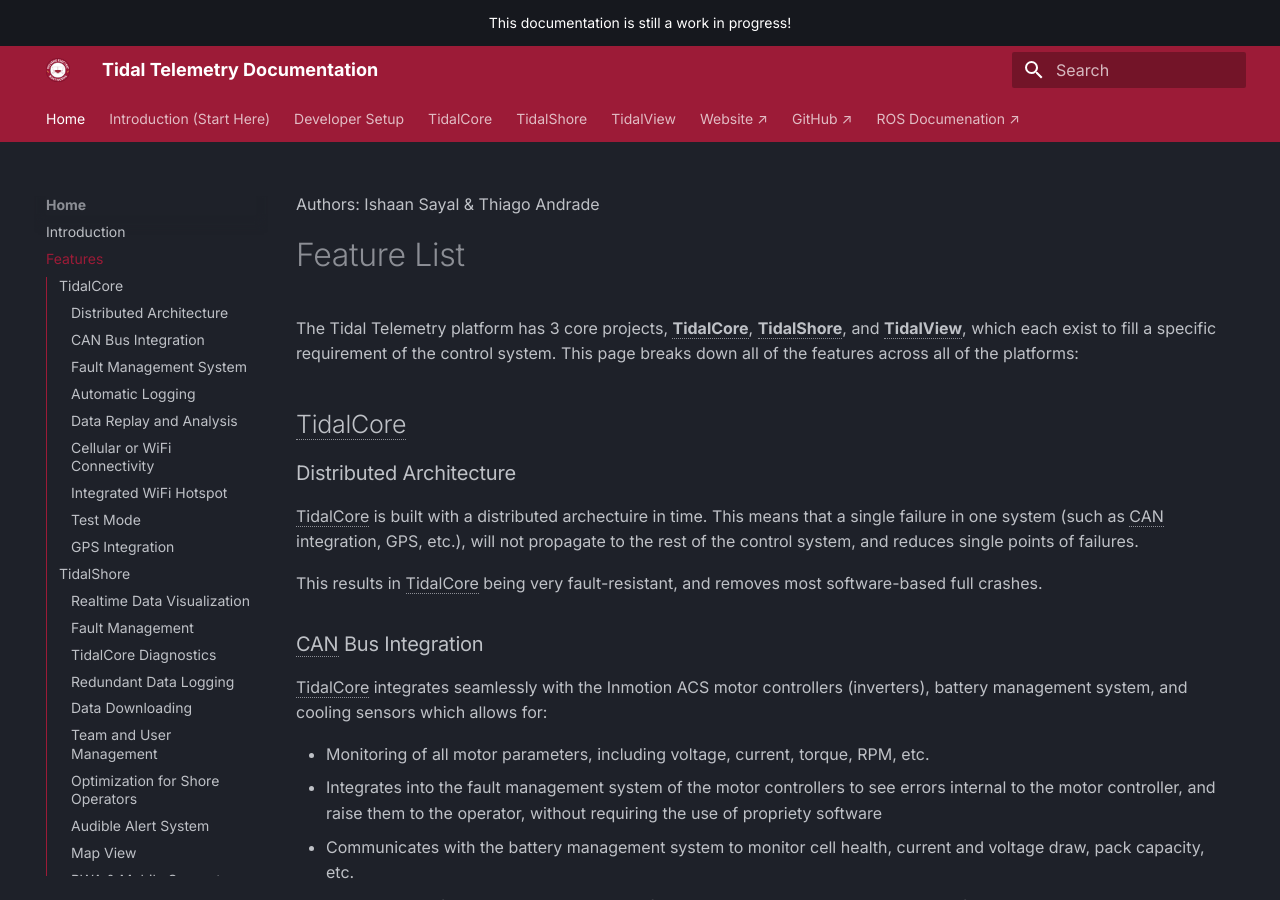
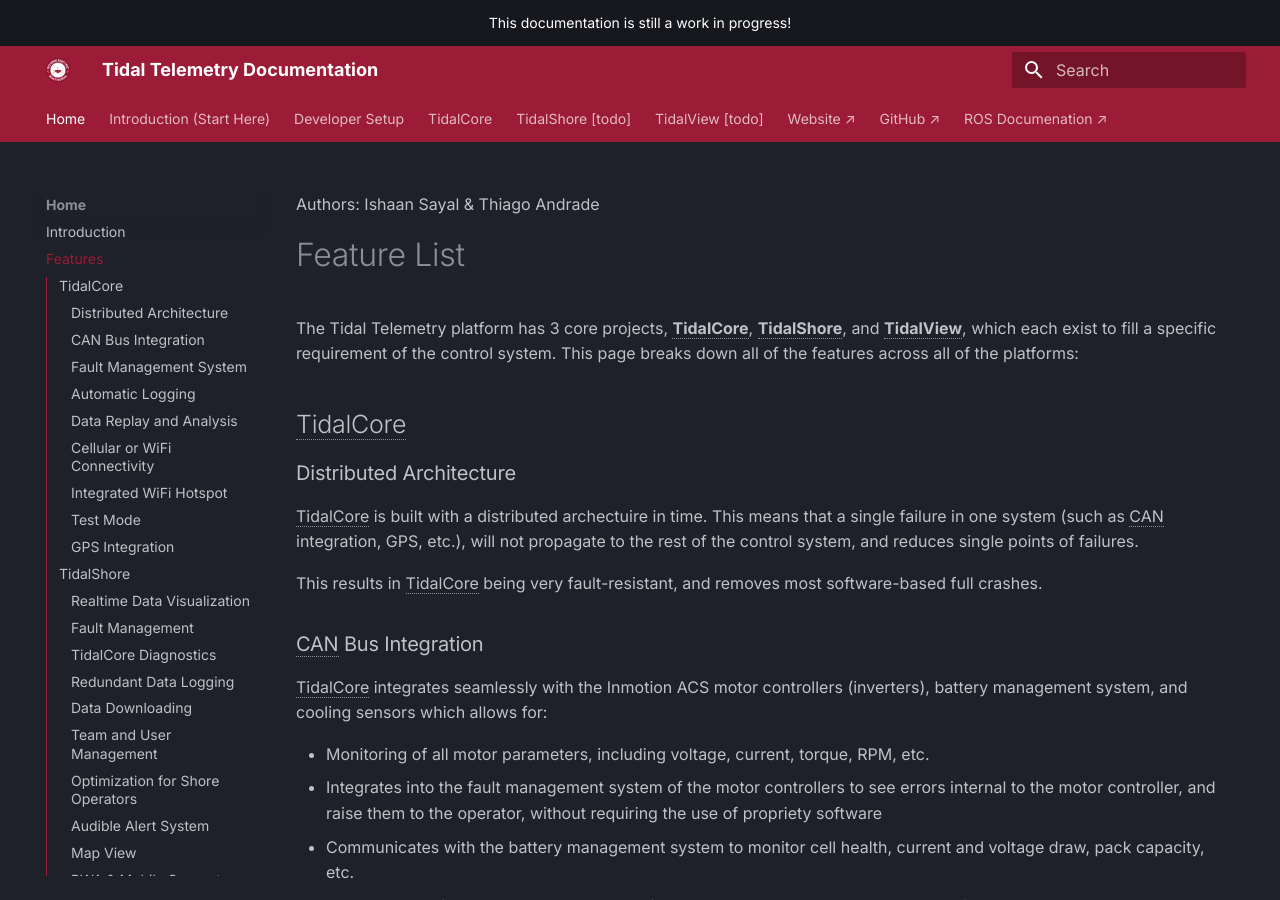
Before and after one commit to Stevens-Electric-Boatworks/tidal-docs, an MkDocs documentation site: the page built from docs/features.md, in a window 1280 px wide and 900 px high. Built offline with MkDocs 1.6.1 and Material for MkDocs 9.7.7, drawn with Linux system fonts in a browser that asks for light colours.

Commit message:
Add todo

```diff
--- a/mkdocs.yml
+++ b/mkdocs.yml
@@ -84,9 +84,9 @@
     - Fault Management System (TODO): tidalcore/fault-management-system.md
     - Deploying Code Remotely (TODO): tidalcore/deploying-code.md
     - Data Recording (TODO): tidalcore/data-recording.md
-  - TidalShore:
+  - TidalShore [todo]:
     - TODO: todo
-  - TidalView:
+  - TidalView [todo]:
     - TODO: todo
   - Website ↗: https://stevenseboat.org
   - GitHub ↗: https://github.com/Stevens-Electric-Boatworks
```
